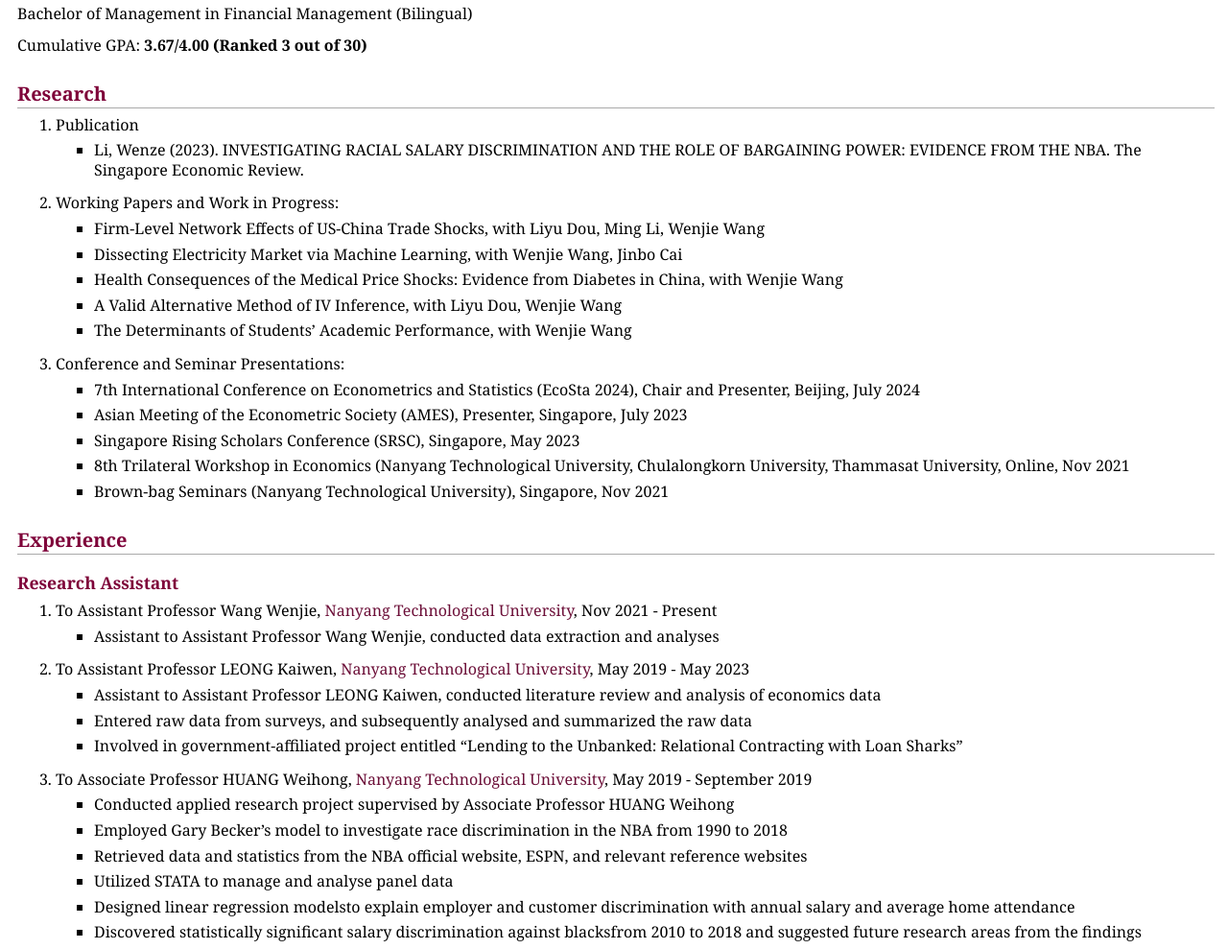
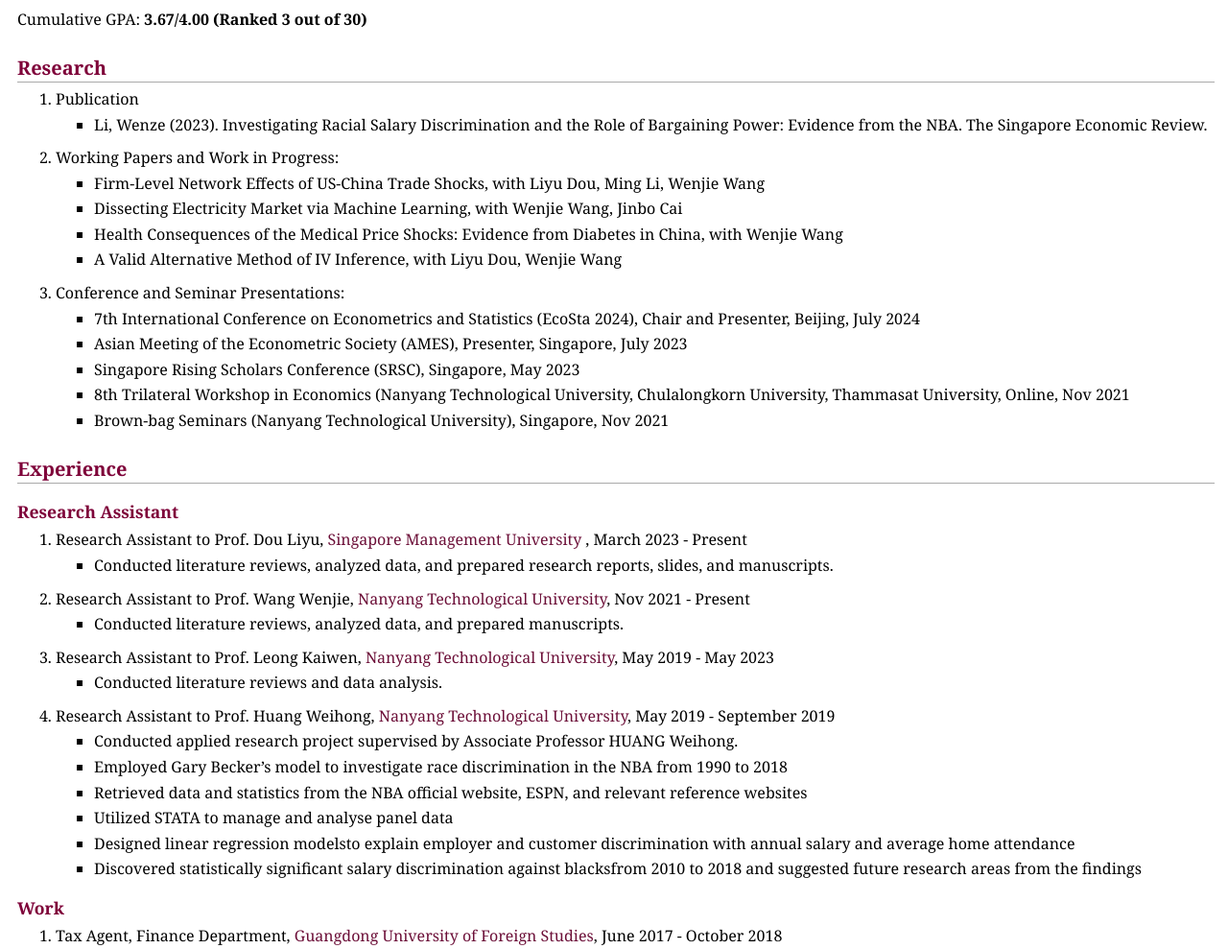
Before and after one commit to li-wenze/li-wenze.github.io, a plain HTML site: page index.html in a window 1280 px wide. Shown: the part 963-1952 px from the top of the page at 96% size. Drawn offline with Linux system fonts and the light colour scheme.

Commit message:
Update index.html

```diff
--- a/index.html
+++ b/index.html
@@ -75,8 +75,6 @@
                     </li>
                     <li><p>Health Economics</p>
                     </li>
-                    <li><p>Education Economics</p>
-                    </li>
                 </ul>
                 <h2>Education</h2>
                 <h3>August 2020 — Present &nbsp;&nbsp;&nbsp;&nbsp;&nbsp;&nbsp;&nbsp;&nbsp;&nbsp;&nbsp;&nbsp;&nbsp;&nbsp;&nbsp;&nbsp;&nbsp;&nbsp;&nbsp;<a
@@ -110,8 +108,8 @@
                     <li><p>Publication
                     </p></li>
                     <ul>
-                        <li><p>Li, Wenze (2023). INVESTIGATING RACIAL SALARY DISCRIMINATION AND THE ROLE OF BARGAINING POWER:
-                                EVIDENCE FROM THE NBA. The Singapore Economic Review.</p></li>
+                        <li><p>Li, Wenze (2023). Investigating Racial Salary Discrimination and the Role of Bargaining Power:
+                               Evidence from the NBA. The Singapore Economic Review.</p></li>
                     </ul>
 
                     <li><p>Working Papers and Work in Progress:
@@ -121,7 +119,6 @@
                         <li><p>Dissecting Electricity Market via Machine Learning, with Wenjie Wang, Jinbo Cai</p></li>
                         <li><p>Health Consequences of the Medical Price Shocks: Evidence from Diabetes in China, with Wenjie Wang</p></li>
                         <li><p>A Valid Alternative Method of IV Inference, with Liyu Dou, Wenjie Wang</p></li>
-                        <li><p>The Determinants of Students’ Academic Performance, with Wenjie Wang</p></li>
 
                     </ul>
 
@@ -143,31 +140,30 @@
                 <h3>Research Assistant</h3>
                 <ol>
 
-                    <li><p>To Assistant Professor Wang Wenjie, <a href="https://www.ntu.edu.sg/">Nanyang Technological
-                        University</a>, Nov 2021 - Present</p></li>
+                <li><p>Research Assistant to Prof. Dou Liyu, <a href="https://sites.google.com/view/liyudou/home">Singapore Management University
+                </a>, March 2023 - Present</p></li>
                     <ul>
-                        <li><p>Assistant to Assistant Professor Wang Wenjie, conducted data extraction and
-                            analyses </p></li>
+                        <li><p>Conducted literature reviews, analyzed data, and prepared research reports, slides, and manuscripts.</p></li>
 
                     </ul>
 
-                    <li><p>To Assistant Professor LEONG Kaiwen, <a href="https://www.ntu.edu.sg/">Nanyang Technological
+                    <li><p>Research Assistant to Prof. Wang Wenjie, <a href="https://www.ntu.edu.sg/">Nanyang Technological
+                        University</a>, Nov 2021 - Present</p></li>
+                    <ul>
+                        <li><p>Conducted literature reviews, analyzed data, and prepared manuscripts.</p></li>
+
+                    </ul>
+
+                    <li><p>Research Assistant to Prof. Leong Kaiwen, <a href="https://www.ntu.edu.sg/">Nanyang Technological
                         University</a>, May 2019 - May 2023</p></li>
                     <ul>
-                        <li><p>Assistant to Assistant Professor LEONG Kaiwen, conducted literature review
-                            and analysis of economics data </p>
-
-                        </li>
-                        <li><p>Entered raw data from surveys, and subsequently analysed and summarized the raw data</p>
-                        </li>
-                        <li><p>Involved in government-affiliated project entitled “Lending to the Unbanked: Relational
-                            Contracting with Loan Sharks”</p></li>
+                        <li><p>Conducted literature reviews and data analysis.</p></li>
                     </ul>
-                    <li><p>To Associate Professor HUANG Weihong, <a
+                    <li><p>Research Assistant to Prof. Huang Weihong, <a
                             href="https://www.ntu.edu.sg/">Nanyang Technological
                         University</a>, May 2019 - September 2019</p></li>
                     <ul>
-                        <li><p>Conducted applied research project supervised by Associate Professor HUANG Weihong</p>
+                        <li><p>Conducted applied research project supervised by Associate Professor HUANG Weihong.</p>
                         </li>
                         <li><p>Employed Gary Becker’s model to investigate race discrimination in the NBA from 1990 to
                             2018 </p>
```
